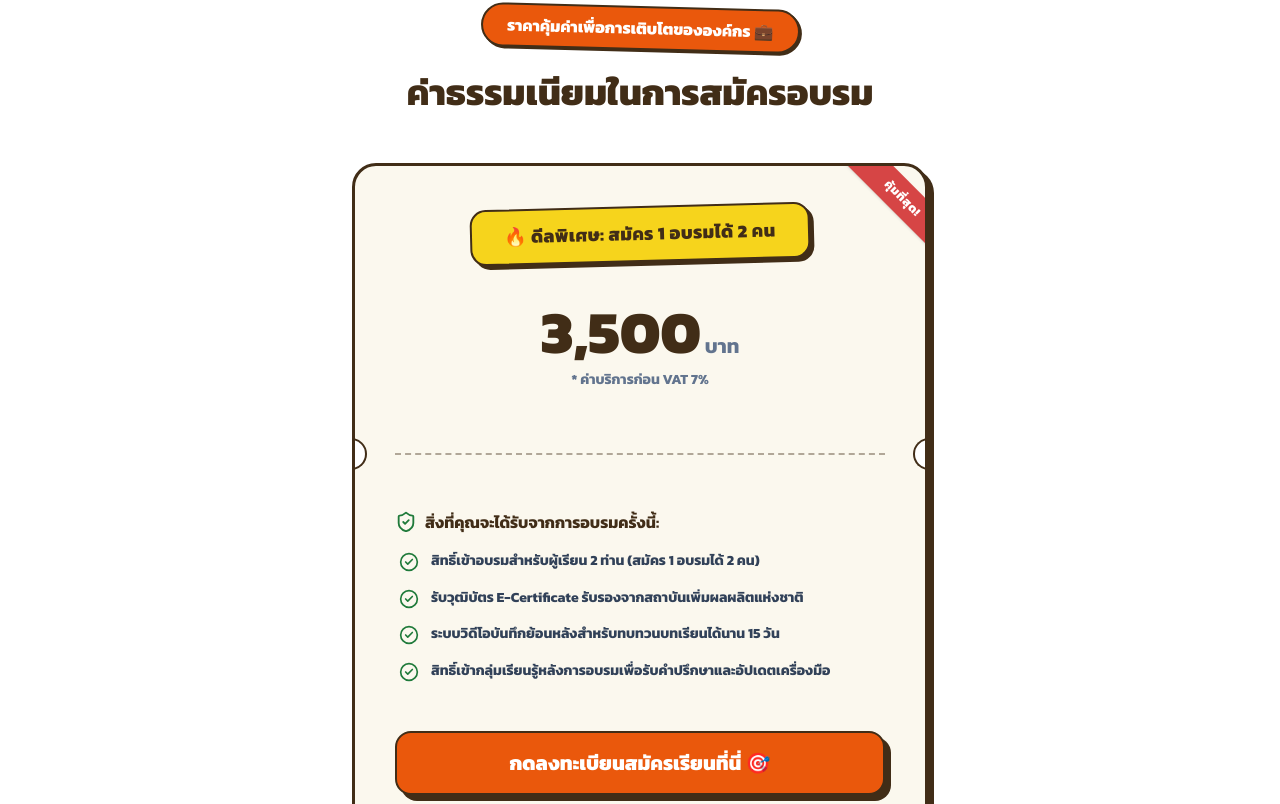
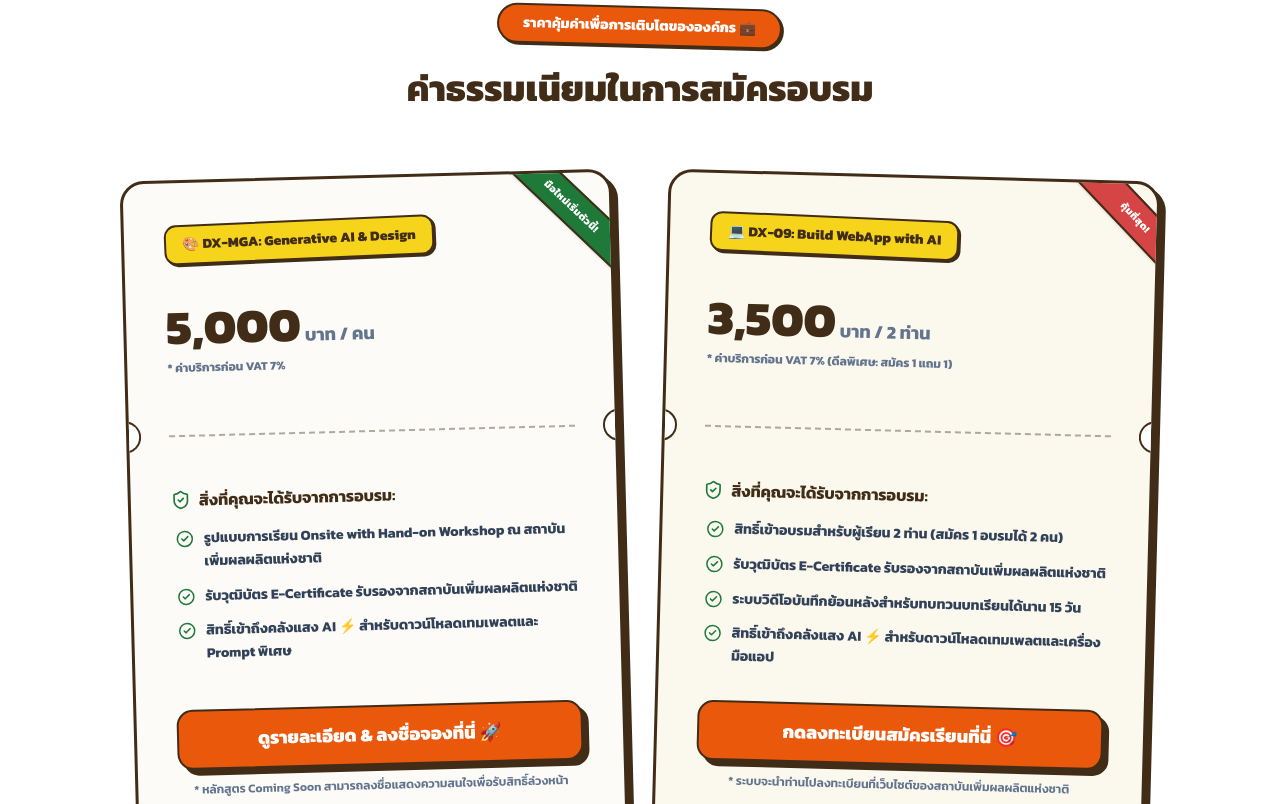
Before and after one commit to Snowdollce/buildweb, a Next.js app: page /dx-09 in a window 1280 px wide. Shown: the part 5336-6140 px from the top of the page. Built offline with nearby package versions, Linux system fonts and the light colour scheme.

Commit message:
feat: update Pricing section with 2 cards for DX-MGA and DX-09

```diff
--- a/src/components/Pricing.tsx
+++ b/src/components/Pricing.tsx
@@ -1,13 +1,20 @@
 "use client";
 
 import { CheckCircle2, ShieldCheck } from "lucide-react";
+import Link from "next/link";
 
 export default function Pricing() {
-  const inclusions = [
+  const dxMgaInclusions = [
+    "รูปแบบการเรียน Onsite with Hand-on Workshop ณ สถาบันเพิ่มผลผลิตแห่งชาติ",
+    "รับวุฒิบัตร E-Certificate รับรองจากสถาบันเพิ่มผลผลิตแห่งชาติ",
+    "สิทธิ์เข้าถึงคลังแสง AI ⚡ สำหรับดาวน์โหลดเทมเพลตและ Prompt พิเศษ",
+  ];
+
+  const dx09Inclusions = [
     "สิทธิ์เข้าอบรมสำหรับผู้เรียน 2 ท่าน (สมัคร 1 อบรมได้ 2 คน)",
     "รับวุฒิบัตร E-Certificate รับรองจากสถาบันเพิ่มผลผลิตแห่งชาติ",
     "ระบบวิดีโอบันทึกย้อนหลังสำหรับทบทวนบทเรียนได้นาน 15 วัน",
-    "สิทธิ์เข้ากลุ่มเรียนรู้หลังการอบรมเพื่อรับคำปรึกษาและอัปเดตเครื่องมือ",
+    "สิทธิ์เข้าถึงคลังแสง AI ⚡ สำหรับดาวน์โหลดเทมเพลตและเครื่องมือแอป",
   ];
 
   return (
@@ -15,8 +22,8 @@ export default function Pricing() {
       <div className="max-w-7xl mx-auto px-4 sm:px-6 lg:px-8">
 
         {/* Section Heading */}
-        <div className="text-center max-w-3xl mx-auto mb-12">
-          <span className="inline-block bg-[#ea580c] text-white text-sm sm:text-base font-extrabold px-6 py-2 rounded-full sketch-border sketch-shadow-sm rotate-[1.5deg] mb-5">
+        <div className="text-center max-w-3xl mx-auto mb-16">
+          <span className="inline-block bg-[#ea580c] text-white text-xs sm:text-sm font-extrabold px-6 py-2 rounded-full sketch-border sketch-shadow-sm rotate-[1.5deg] mb-5">
             ราคาคุ้มค่าเพื่อการเติบโตขององค์กร 💼
           </span>
           <h2 className="text-2xl sm:text-3xl md:text-4xl font-black text-[#412d17] leading-tight">
@@ -24,33 +31,35 @@ export default function Pricing() {
           </h2>
         </div>
 
-        {/* Pricing Ticket Container */}
-        <div className="max-w-xl mx-auto bg-[#fbf8ee] sketch-border-thick rounded-3xl p-6 sm:p-10 sketch-shadow-lg relative overflow-hidden">
+        {/* Pricing Grid */}
+        <div className="grid grid-cols-1 lg:grid-cols-2 gap-10 max-w-5xl mx-auto">
 
-          {/* Post-it Badge decoration */}
-          <div className="absolute top-4 -right-12 bg-[#d64545] text-white text-xs font-black py-2 px-12 rotate-[45deg] sketch-border-sm text-center uppercase tracking-wider select-none shadow-sm">
-            คุ้มที่สุด!
+          {/* CARD 1: DX-MGA (NEW) */}
+          <div className="bg-[#fcfbf7] sketch-border-thick rounded-3xl p-6 sm:p-10 sketch-shadow-lg relative overflow-hidden flex flex-col justify-between rotate-[-1.5deg] hover:rotate-0 hover:scale-[1.01] transition-all">
+
+            {/* Beginner Ribbon */}
+            <div className="absolute top-4 -right-12 bg-[#1f7a3a] text-white text-[10px] font-black py-2 px-12 rotate-[45deg] sketch-border text-center uppercase tracking-wider select-none shadow-sm">
+              มือใหม่เริ่มตัวนี้!
             </div>
 
-          <div className="flex flex-col items-center text-center space-y-6">
-
-            {/* Offer Detail */}
-            <div className="bg-[#f6d41c] text-[#412d17] text-base sm:text-lg font-black px-8 py-3 rounded-2xl sketch-border sketch-shadow rotate-[-1.5deg] tracking-wide inline-block">
-              🔥 ดีลพิเศษ: สมัคร 1 อบรมได้ 2 คน
+            <div className="space-y-6">
+              {/* Course Title Badge */}
+              <div className="bg-[#f6d41c] text-[#412d17] text-xs sm:text-sm font-black px-4 py-2 rounded-xl sketch-border sketch-shadow-sm inline-block rotate-[-1deg] w-fit">
+                🎨 DX-MGA: Generative AI & Design
               </div>
 
               {/* Price Display */}
-            <div className="py-4">
-              <div className="text-5xl sm:text-6xl font-black text-[#412d17] font-display flex items-baseline justify-center gap-1">
-                3,500 <span className="text-xl font-bold text-slate-500">บาท</span>
+              <div className="py-4 text-center sm:text-left">
+                <div className="text-4xl sm:text-5xl font-black text-[#412d17] font-display flex items-baseline justify-center sm:justify-start gap-1">
+                  5,000 <span className="text-lg font-bold text-slate-500">บาท / คน</span>
                 </div>
-              <p className="text-xs sm:text-sm font-bold text-slate-500 mt-2">
+                <p className="text-[10px] sm:text-xs font-bold text-slate-500 mt-2">
                   * ค่าบริการก่อน VAT 7%
                 </p>
               </div>
 
               {/* Ticket Tear Line Divider */}
-            <div className="w-full flex items-center justify-between gap-1 py-2">
+              <div className="w-full flex items-center justify-between gap-1 py-1">
                 <div className="w-4 h-8 bg-white border-r-2 border-y-2 border-[#412d17] rounded-r-full -ml-7 sm:-ml-11 shrink-0" />
                 <div className="w-full border-t-2 border-dashed border-[#412d17]/40" />
                 <div className="w-4 h-8 bg-white border-l-2 border-y-2 border-[#412d17] rounded-l-full -mr-7 sm:-mr-11 shrink-0" />
@@ -58,14 +67,14 @@ export default function Pricing() {
 
               {/* Inclusions list */}
               <div className="w-full text-left space-y-4 pt-2">
-              <h4 className="font-bold text-[#412d17] text-base flex items-center gap-2">
-                <ShieldCheck className="w-5.5 h-5.5 text-[#1f7a3a]" /> สิ่งที่คุณจะได้รับจากการอบรมครั้งนี้:
+                <h4 className="font-bold text-[#412d17] text-sm sm:text-base flex items-center gap-2">
+                  <ShieldCheck className="w-5 h-5 text-[#1f7a3a]" /> สิ่งที่คุณจะได้รับจากการอบรม:
                 </h4>
 
-              <ul className="space-y-3.5 pl-1">
-                {inclusions.map((item, idx) => (
-                  <li key={idx} className="flex gap-3 items-start">
-                    <CheckCircle2 className="w-5 h-5 text-[#1f7a3a] shrink-0 mt-0.5" />
+                <ul className="space-y-3 pl-1">
+                  {dxMgaInclusions.map((item, idx) => (
+                    <li key={idx} className="flex gap-2.5 items-start">
+                      <CheckCircle2 className="w-4.5 h-4.5 text-[#1f7a3a] shrink-0 mt-0.5" />
                       <span className="text-xs sm:text-sm font-bold text-slate-700 leading-relaxed">
                         {item}
                       </span>
@@ -73,15 +82,81 @@ export default function Pricing() {
                   ))}
                 </ul>
               </div>
+            </div>
 
             {/* Register CTA Button */}
-            <div className="w-full pt-6">
+            <div className="w-full pt-8">
+              <Link
+                href="/courses/dx-mga"
+                className="block w-full text-center bg-[#ea580c] hover:bg-[#c2410c] text-white font-extrabold text-base sm:text-lg py-3.5 rounded-2xl sketch-border sketch-shadow-lg transition-transform duration-150 active:translate-x-[2px] active:translate-y-[2px] active:shadow-sm"
+              >
+                ดูรายละเอียด & ลงชื่อจองที่นี่ 🚀
+              </Link>
+              <p className="text-[10px] sm:text-xs font-semibold text-slate-500 mt-3 text-center">
+                * หลักสูตร Coming Soon สามารถลงชื่อแสดงความสนใจเพื่อรับสิทธิ์ล่วงหน้า
+              </p>
+            </div>
+
+          </div>
+
+          {/* CARD 2: DX-09 (EXISTING) */}
+          <div className="bg-[#fbf8ee] sketch-border-thick rounded-3xl p-6 sm:p-10 sketch-shadow-lg relative overflow-hidden flex flex-col justify-between rotate-[1.5deg] hover:rotate-0 hover:scale-[1.01] transition-all">
+
+            {/* Value Ribbon */}
+            <div className="absolute top-4 -right-12 bg-[#d64545] text-white text-[10px] font-black py-2 px-12 rotate-[45deg] sketch-border text-center uppercase tracking-wider select-none shadow-sm">
+              คุ้มที่สุด!
+            </div>
+
+            <div className="space-y-6">
+              {/* Course Title Badge */}
+              <div className="bg-[#f6d41c] text-[#412d17] text-xs sm:text-sm font-black px-4 py-2 rounded-xl sketch-border sketch-shadow-sm inline-block rotate-[1deg] w-fit">
+                💻 DX-09: Build WebApp with AI
+              </div>
+
+              {/* Price Display */}
+              <div className="py-4 text-center sm:text-left">
+                <div className="text-4xl sm:text-5xl font-black text-[#412d17] font-display flex items-baseline justify-center sm:justify-start gap-1">
+                  3,500 <span className="text-lg font-bold text-slate-500">บาท / 2 ท่าน</span>
+                </div>
+                <p className="text-[10px] sm:text-xs font-bold text-slate-500 mt-2">
+                  * ค่าบริการก่อน VAT 7% (ดีลพิเศษ: สมัคร 1 แถม 1)
+                </p>
+              </div>
+
+              {/* Ticket Tear Line Divider */}
+              <div className="w-full flex items-center justify-between gap-1 py-1">
+                <div className="w-4 h-8 bg-white border-r-2 border-y-2 border-[#412d17] rounded-r-full -ml-7 sm:-ml-11 shrink-0" />
+                <div className="w-full border-t-2 border-dashed border-[#412d17]/40" />
+                <div className="w-4 h-8 bg-white border-l-2 border-y-2 border-[#412d17] rounded-l-full -mr-7 sm:-mr-11 shrink-0" />
+              </div>
+
+              {/* Inclusions list */}
+              <div className="w-full text-left space-y-4 pt-2">
+                <h4 className="font-bold text-[#412d17] text-sm sm:text-base flex items-center gap-2">
+                  <ShieldCheck className="w-5 h-5 text-[#1f7a3a]" /> สิ่งที่คุณจะได้รับจากการอบรม:
+                </h4>
+
+                <ul className="space-y-3 pl-1">
+                  {dx09Inclusions.map((item, idx) => (
+                    <li key={idx} className="flex gap-2.5 items-start">
+                      <CheckCircle2 className="w-4.5 h-4.5 text-[#1f7a3a] shrink-0 mt-0.5" />
+                      <span className="text-xs sm:text-sm font-bold text-slate-700 leading-relaxed">
+                        {item}
+                      </span>
+                    </li>
+                  ))}
+                </ul>
+              </div>
+            </div>
+
+            {/* Register CTA Button */}
+            <div className="w-full pt-8">
               <a
                 id="pricing-cta-register"
                 href="https://productivity.ftpi.or.th/event/35117/"
                 target="_blank"
                 rel="noopener noreferrer"
-                className="block w-full text-center bg-[#ea580c] hover:bg-[#c2410c] text-white font-extrabold text-lg sm:text-xl py-4 rounded-2xl sketch-border sketch-shadow-lg transition-transform duration-150 active:translate-x-[2px] active:translate-y-[2px] active:shadow-sm"
+                className="block w-full text-center bg-[#ea580c] hover:bg-[#c2410c] text-white font-extrabold text-base sm:text-lg py-3.5 rounded-2xl sketch-border sketch-shadow-lg transition-transform duration-150 active:translate-x-[2px] active:translate-y-[2px] active:shadow-sm"
               >
                 กดลงทะเบียนสมัครเรียนที่นี่ 🎯
               </a>
@@ -91,6 +166,7 @@ export default function Pricing() {
             </div>
 
           </div>
+
         </div>
 
       </div>
```
Lines whose indentation alone changed are shown as unchanged.
